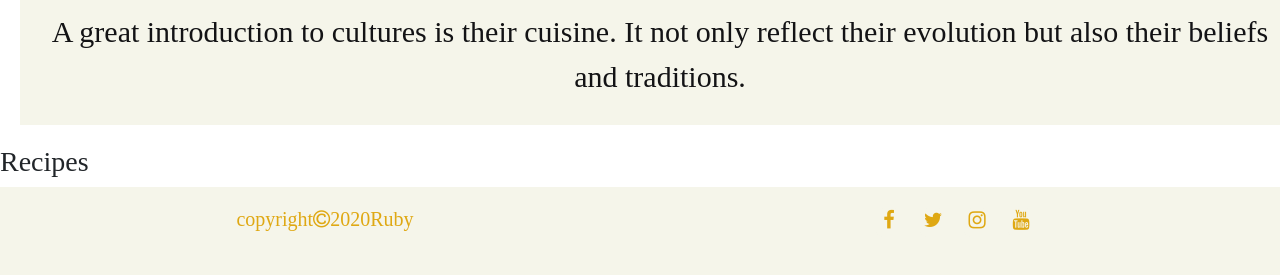
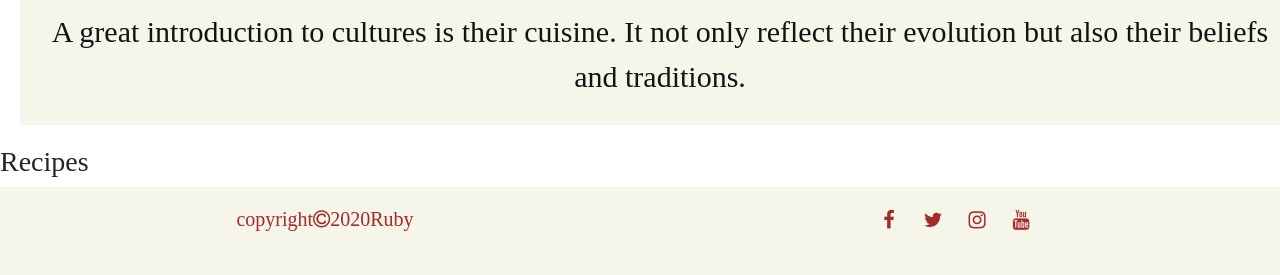
Before and after one commit to RubySrivastava/ms3-recipe, a Flask app: page / in a window 1280 px wide. Shown: the part 765-1040 px from the top of the page. Run offline with Flask 2, Linux system fonts and the light colour scheme; data that the repository does not hold is empty; some libraries are stand-ins or nearby versions.

Commit message:
Change links color

```diff
--- a/static/css/style.css
+++ b/static/css/style.css
@@ -1,13 +1,16 @@
-/*body*/
+/***************body***************/
 body {
   font-family: Cinzel, serif;
 }
-/*End body*/
-/* Content*/
+/***************End body***************/
+
+/**************Content************/
 .page-content{
       min-height: calc(100vh - 56px);
 }
-/*Header Navbar*/
+/**************End Content************/
+
+/***************Header************/
 .navbar {
   margin-bottom: 0;
   width: 100%;
@@ -25,6 +28,10 @@ body {
 .navbar .navbar-toggler {
   border: 0;
 }
+.navbar-toggler {
+  background-color: brown;
+}
+
 .navbar .navbar-nav .nav-link {
   font-weight: bold;
   color: brown;
@@ -39,7 +46,7 @@ body {
   background-color: #000;
 }
 
-/*media query*/
+/***************media query**************/
 @media screen and (max-width: 500px) {
   .navbar a {
     float: none;
@@ -49,26 +56,31 @@ body {
     font-size: 20px;
   }
 }
-/*End Header*/
+/***************End Header***************/
 
-/*footer*/
+/****************footer******************/
 .footer {
   background-color:#f5f5ea;
-  color: #dfa813;
+  color: brown;
   min-height: 80px;
   width: 100%;
   bottom: 0px;
   margin-top: auto;
 }
-.f-text{
-    font-family:"Expo";
-}
+
 .footer-div {
     padding-top: 10px;
 }
+
+#footer-details {
+  padding: 10px;
+  text-align: center;
+}
+
 .social-links {
   padding-bottom: 10px;
 }
+
 .social-links li a i {
   width: 32px;
   height: 32px;
@@ -77,21 +89,20 @@ body {
   font-size: 20px;
   line-height: 7px;
   text-align: center;
-  color: #dfa813;
+  color: brown;
   background: #f5f5ea;
   transition: all 0.35s ease-in-out;
   -moz-transition: all 0.35s ease-in-out;
   -webkit-transition: all 0.35s ease-in-out;
   -o-transition: all 0.35s ease-in-out;
 }
+
 .social-links li a i:hover {
   background: #000;
 }
-#footer-details {
-  padding: 10px;
-  text-align: center;
-}
-/*End Footer*/
+
+/******************End Footer****************/
+
 #home-image {
   background: url("../image/home.jpg") no-repeat bottom right;
   -webkit-background-size: cover;
--- a/templates/base.html
+++ b/templates/base.html
@@ -111,7 +111,7 @@
     <!--Footer-->
     <footer class="footer footer-div mt-auto container-fluid">
         <div id="footer-details" class="row">
-            <div class="col-sm-6 f-text">
+            <div class="col-sm-6">
                 <h5 class="uppercase general-sub">copyright<i class="fa fa-copyright list-inline-item"
                         aria-hidden="true"></i>2020Ruby</h5>
             </div>
```
